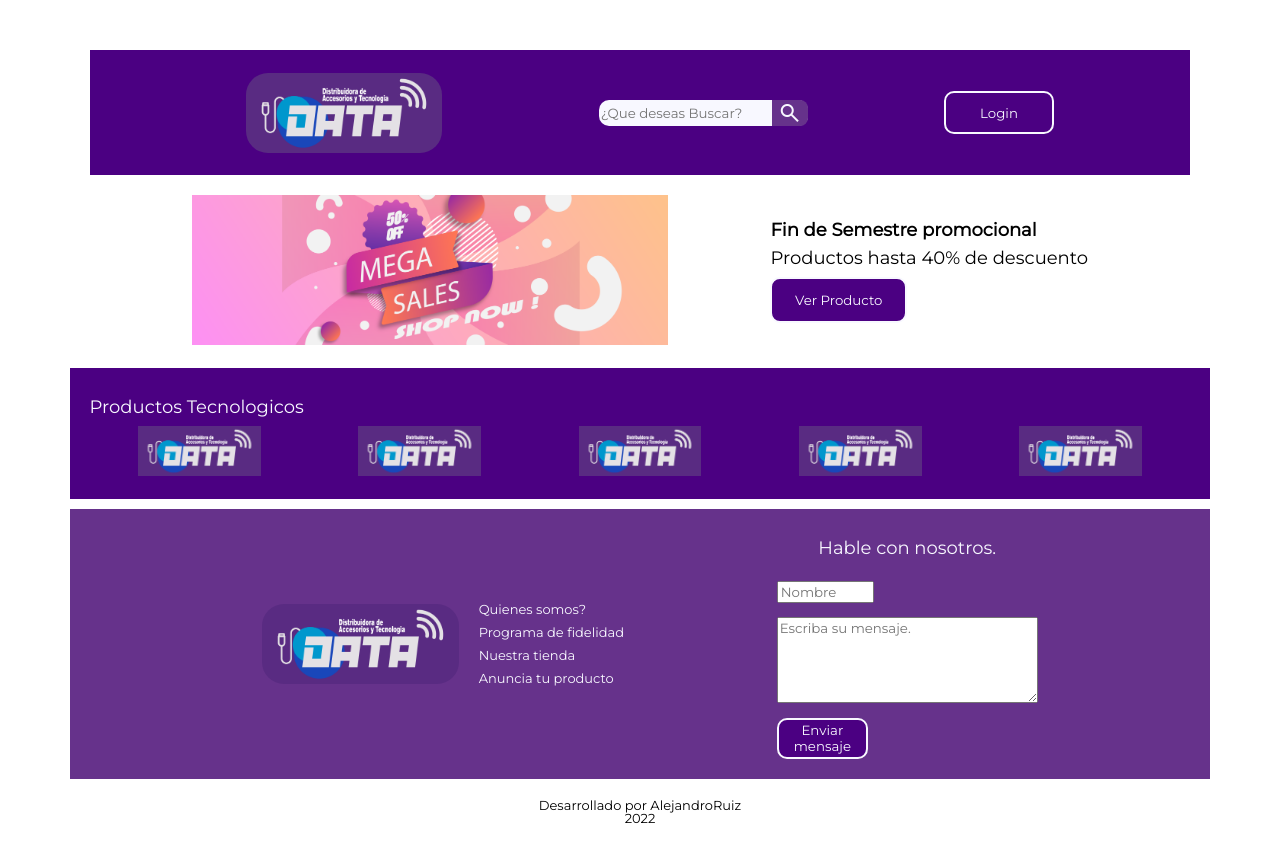
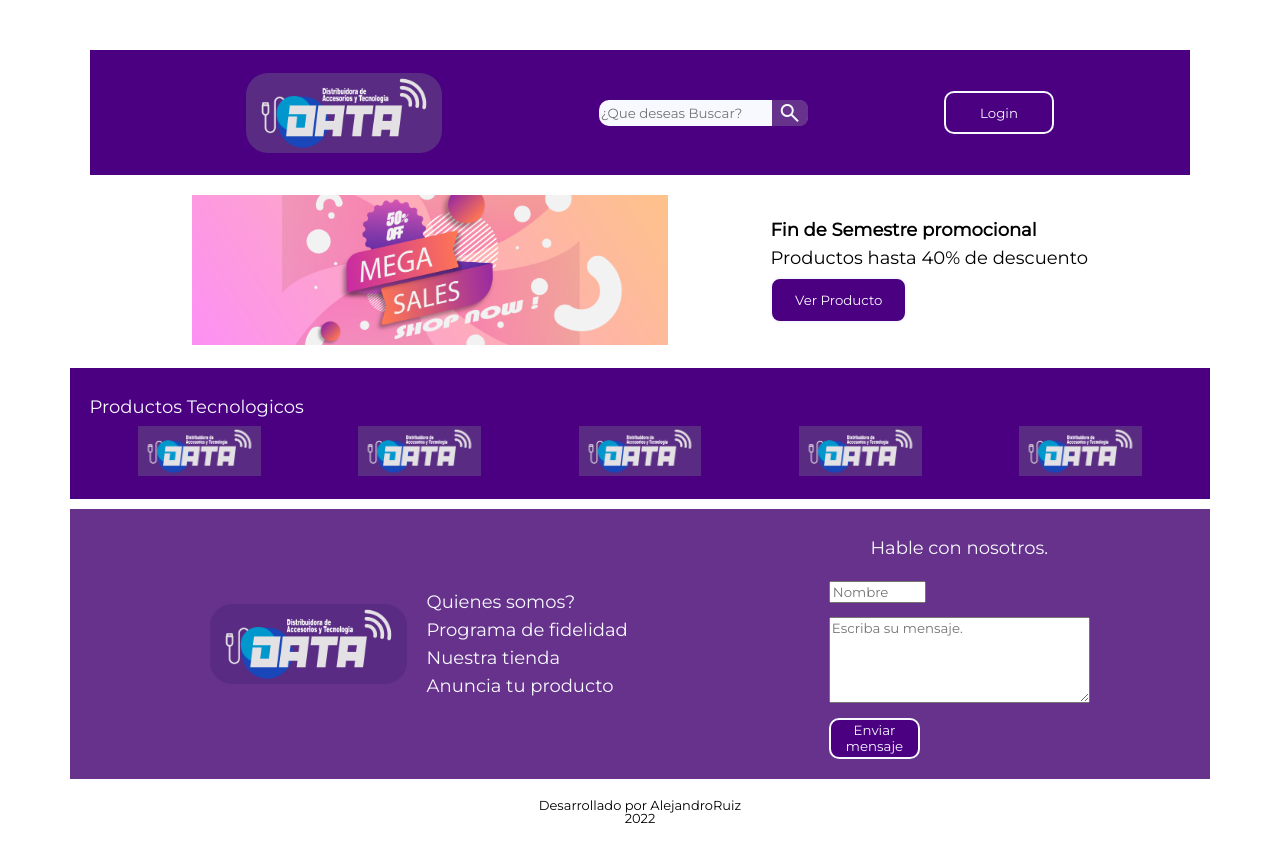
Before and after one commit to salasruizalejandro/DataTiendaVirtual, a plain HTML site: page index.html in a window 1280 px wide. Drawn offline with nearby package versions, Linux system fonts and the light colour scheme.

Commit message:
cambio tamaño caja texto footer

```diff
--- a/css/style.css
+++ b/css/style.css
@@ -160,7 +160,7 @@ main{
 form{
     display: flex;
     flex-direction: row;
-    justify-content: space-evenly;
+    justify-content: space-around;
     margin: 10px auto;
     padding: 20px;
     background-color: var(--purpleLight);
@@ -190,6 +190,7 @@ form{
 
 #quienesSomos li{
     margin: 10px auto;
+    font-size: large;
 }
 
 #hableConNos{
```
